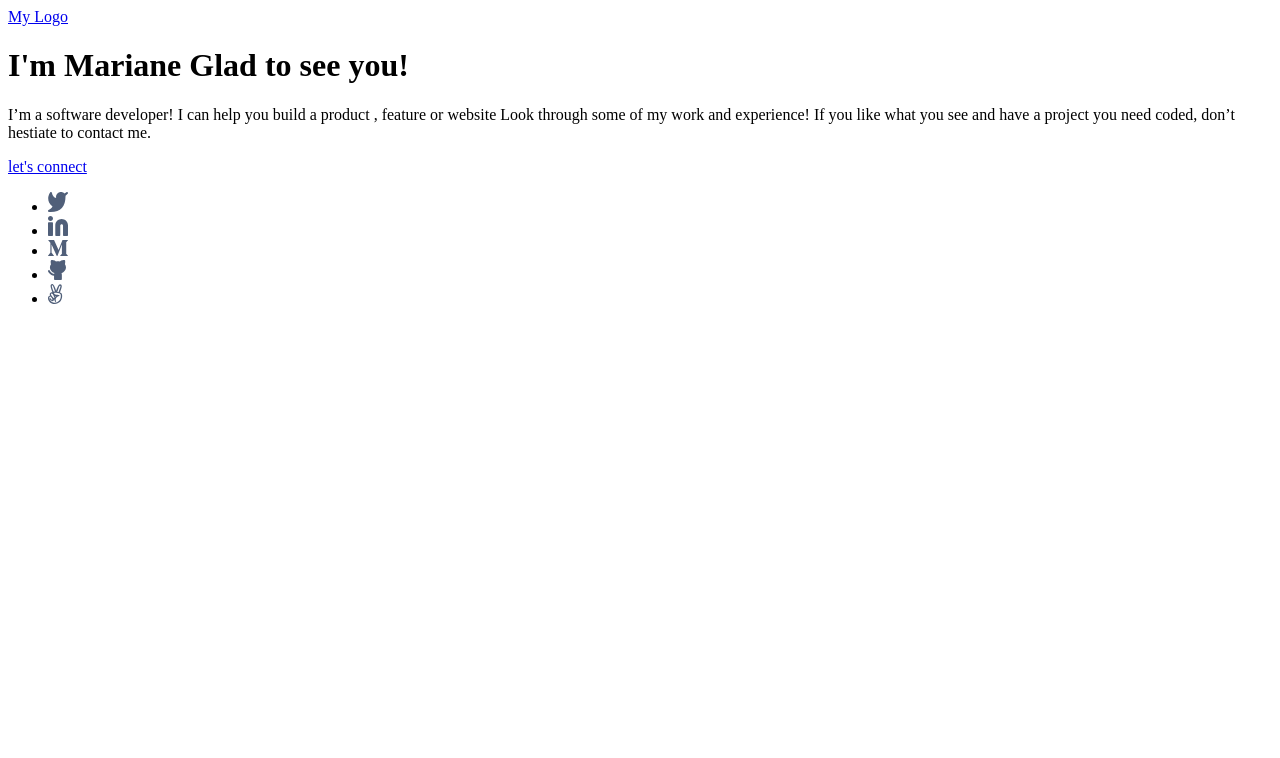
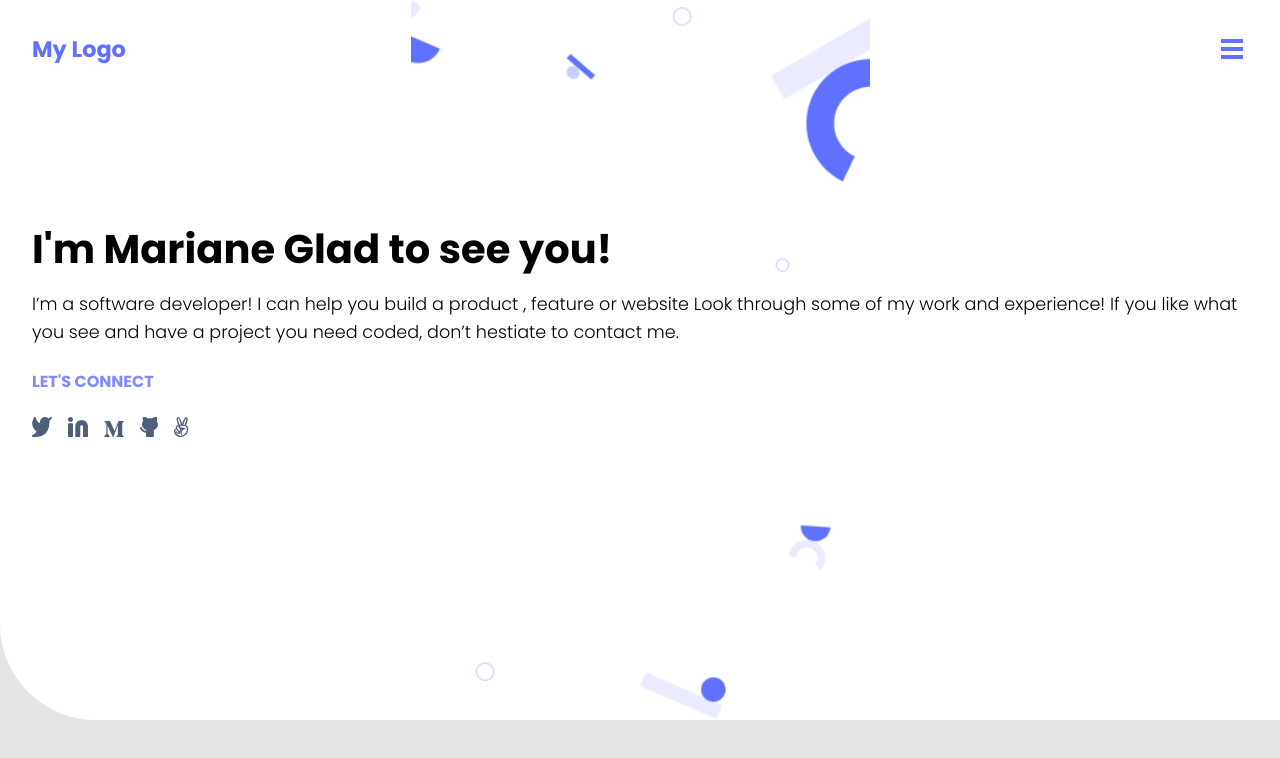
Before and after one commit to nkverse/portfolio, a website built with Parcel: page index.html in a window 1280 px wide. Built offline with nearby package versions, Linux system fonts and the light colour scheme.

Commit message:
Add styling

```diff
--- a/style.css
+++ b/style.css
@@ -1,5 +1,101 @@
+@import url('https://fonts.googleapis.com/css2?family=Poppins:wght@300;700;900&display=swap');
+
 *,
 *::before,
 *::after {
   box-sizing: border-box;
 }
+
+body {
+  background-color: #E5E5E5;
+  margin: 0;
+  padding: 0;
+  display: flex;
+  align-items: center;
+  justify-content: center;
+  flex-direction: column;
+  font-size: 1.25rem;
+  font-family: 'Poppins', sans-serif;
+}
+
+header {
+  display: flex;
+  flex-direction: column;
+  height: 90vh;
+  background-color: white;
+  border-radius: 0 0 0 6rem;
+}
+
+nav {
+  position: fixed;
+  top: 0;
+  left: 0;
+  right: 0;
+  padding: 2rem;
+}
+
+.navbar {
+  display: flex;
+  justify-content: center;
+  align-items: center;
+}
+
+.navbar .logo {
+  font-size: 1.4rem;
+  color: #6070FF;
+  flex: 1;
+  text-decoration: none;
+  font-weight: bold;
+}
+
+.navbar .menu {
+  width: 2rem;
+  margin: auto;
+}
+
+.menu div {
+  background: #6070FF;
+  height: 0.2rem;
+  margin: 0.3rem;
+}
+
+.main {
+  background-image: url("./imgs/header.png");
+  background-repeat: no-repeat;
+  background-position: center;
+  background-size: contain;
+  height: 100%;
+  padding: 0 2rem;
+  padding-top: 12rem;
+}
+
+.main h1 {
+  width: 70%;
+}
+
+.main p {
+  line-height: 1.8rem;
+  font-size: 1.1rem;
+  margin-top: -1rem;
+}
+
+.main .cta {
+  font-size: 1rem;
+  font-weight: 600;
+  opacity: 0.8;
+  color: #6070FF;
+  text-transform: uppercase;
+  text-decoration: none;
+}
+
+.socialmedia {
+  width: 70%;
+  display: flex;
+  list-style-type: none;
+  padding: 0;
+}
+
+.socialmedia li {
+  pointer: cursor;
+  margin-right: 1rem;
+}
```
